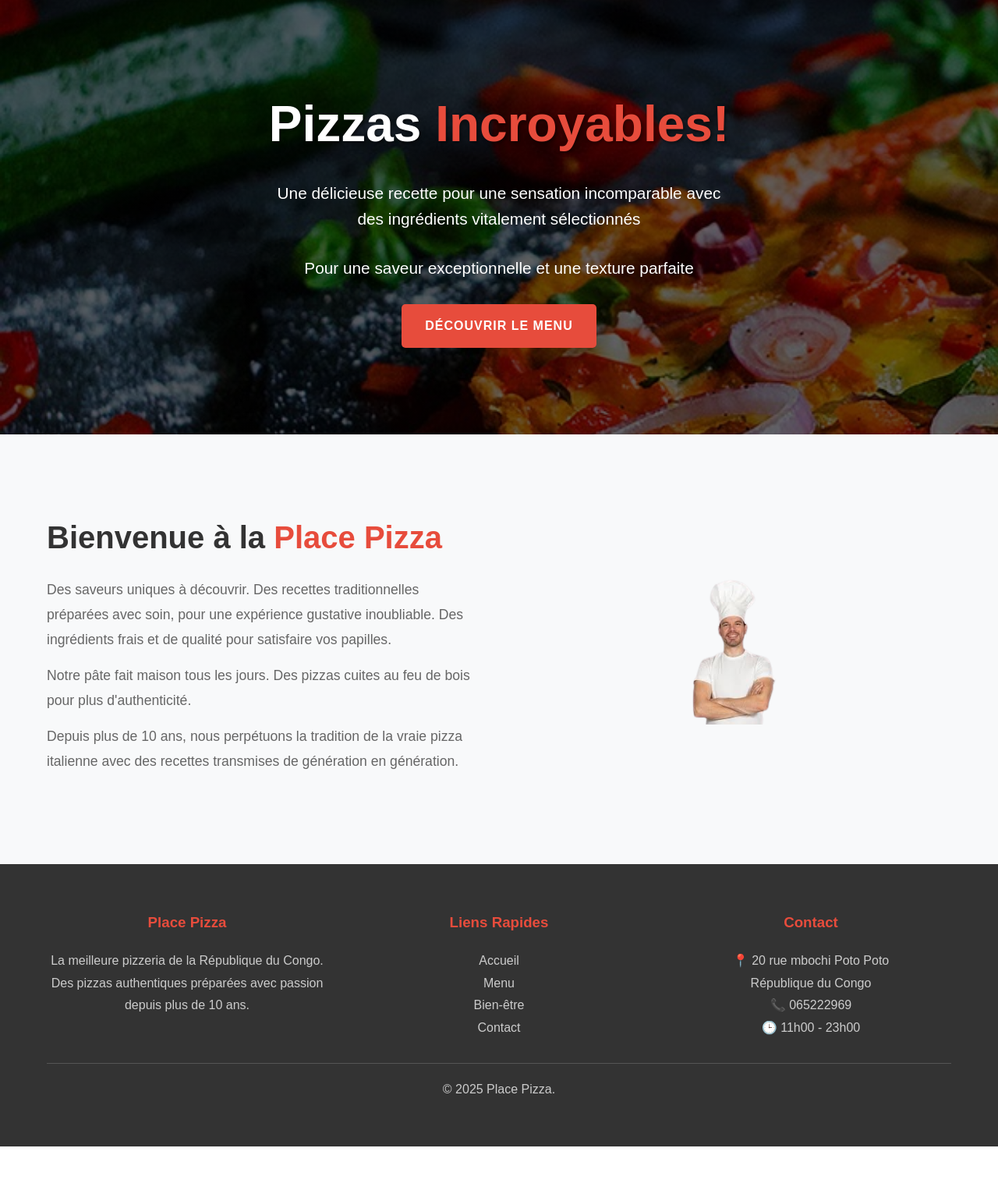
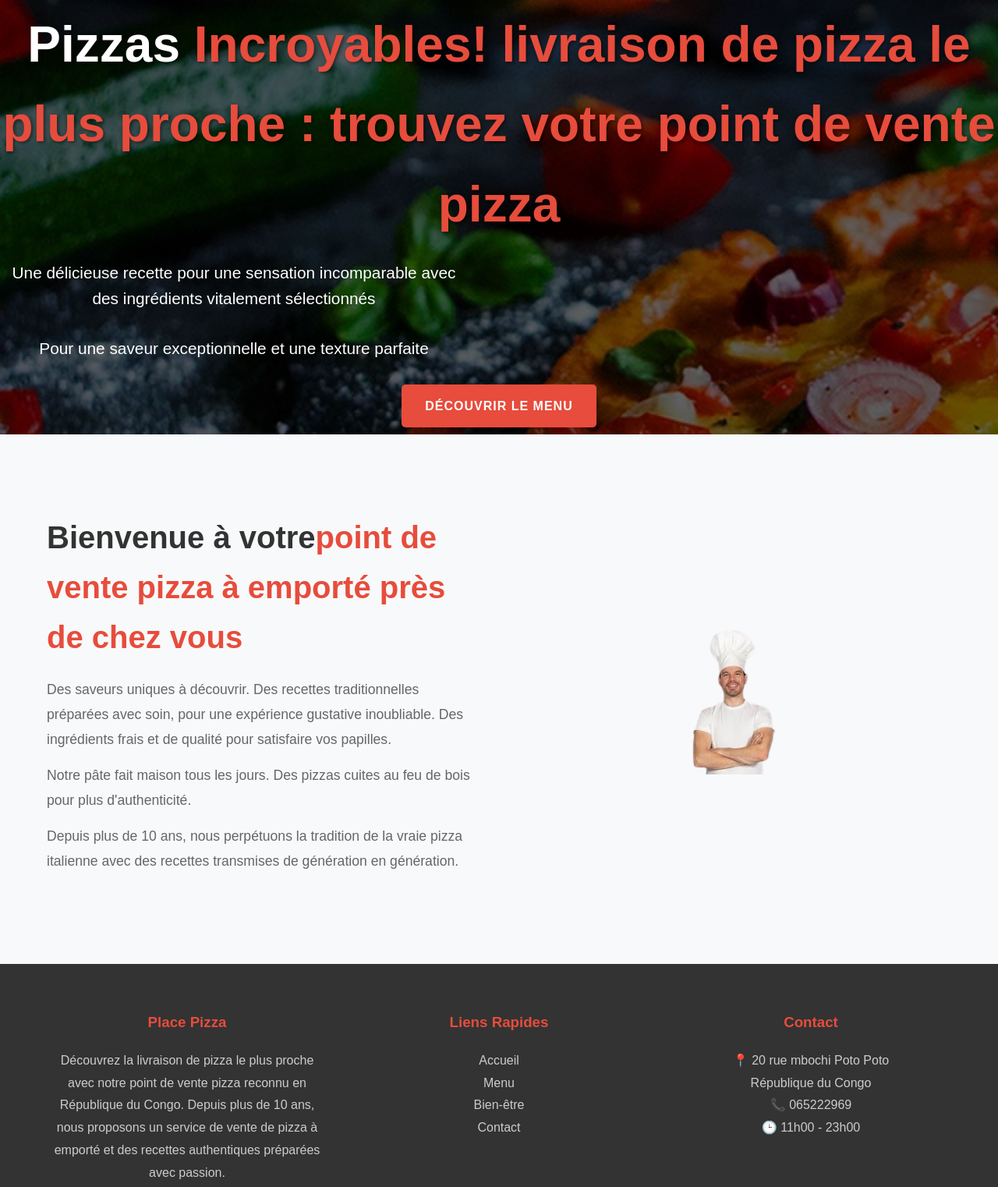
Before and after one commit to christ-missidi/individuel-projet, a plain HTML site: page index.html in a window 1280 px wide. Shown: the part 280-1802 px from the top of the page at 78% size. Before the commit the page ends 1750 px from the top, so only its background shows below. Drawn offline with Linux system fonts and the light colour scheme.

Commit message:
Update index.html

```diff
--- a/index.html
+++ b/index.html
@@ -3,7 +3,8 @@
 <head>
     <meta charset="UTF-8">
     <meta name="viewport" content="width=device-width, initial-scale=1.0">
-    <title>Place Pizza</title>
+    <title>livraison de pizza le plus proche</title>
+    <meta name="description" content="Livraison de pizza le plus proche : découvrez notre point de vente pizza, profitez de notre service de vente de pizza à emporter, de pizzas à feu de bois et de livraison de pizza à proximité.">
     <style>
         * {
             margin: 0;
@@ -478,7 +479,7 @@
     <div id="accueil" class="page-section active">
         <div class="hero">
             <div class="hero-content">
-                <h1>Pizzas <span class="highlight">Incroyables!</span></h1>
+                <h1>Pizzas <span class="highlight">Incroyables! livraison de pizza le plus proche : trouvez votre point de vente pizza </span></h1>
                 <p>Une délicieuse recette pour une sensation incomparable avec des ingrédients vitalement sélectionnés</p>
                 <p>Pour une saveur exceptionnelle et une texture parfaite</p>
                 <a href="#" class="btn" onclick="showPage('menu')">DÉCOUVRIR LE MENU</a>
@@ -489,7 +490,7 @@
             <div class="container">
                 <div class="about-content">
                     <div class="about-text">
-                        <h2>Bienvenue à la <span class="highlight">Place Pizza</span></h2>
+                        <h2>Bienvenue à votre<span class="highlight">point de vente pizza  à emporté près de chez vous</span></h2>
                         <p>Des saveurs uniques à découvrir. Des recettes traditionnelles préparées avec soin, pour une expérience gustative inoubliable. Des ingrédients frais et de qualité pour satisfaire vos papilles.</p>
                         <p>Notre pâte fait maison tous les jours. Des pizzas cuites au feu de bois pour plus d'authenticité.</p>
                         <p>Depuis plus de 10 ans, nous perpétuons la tradition de la vraie pizza italienne avec des recettes transmises de génération en génération.</p>
@@ -506,7 +507,7 @@
     <div id="menu" class="page-section">
         <div class="menu-header">
             <div class="container">
-                <h1>Notre Menu</h1>
+                <h1>Notre Menu  de pizza à feu de bois authentique  et  à saveurs artisanales</h1>
                 <p>Découvrez nos délicieuses créations</p>
             </div>
         </div>
@@ -599,7 +600,7 @@
     <div id="bien-etre" class="page-section">
         <div class="container" style="padding-top: 50px;">
             <div class="about-section">
-                <h2 style="text-align: center; margin-bottom: 40px;">Bien-être & Qualité</h2>
+                <h2 style="text-align: center; margin-bottom: 40px;">Bien-être & Qualité:optez pour une vente de pizza à emporté plus saine</h2>
 
                 <div class="about-content">
                     <div class="about-text">
@@ -715,7 +716,7 @@
             <div class="footer-content">
                 <div class="footer-section">
                     <h3>Place Pizza</h3>
-                    <p>La meilleure pizzeria de la République du Congo. Des pizzas authentiques préparées avec passion depuis plus de 10 ans.</p>
+                    <p>Découvrez la livraison de pizza le plus proche avec notre point de vente pizza reconnu en République du Congo. Depuis plus de 10 ans, nous proposons un service de vente de pizza à emporté et des recettes authentiques préparées avec passion.</p>
                 </div>
 
                 <div class="footer-section">
```
